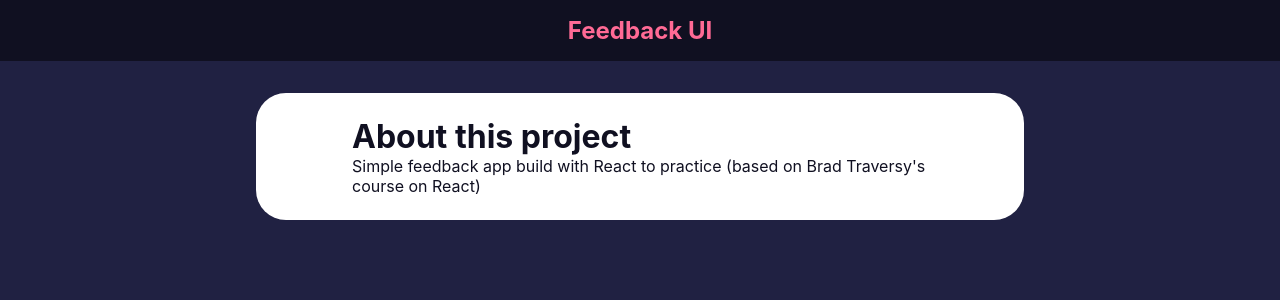
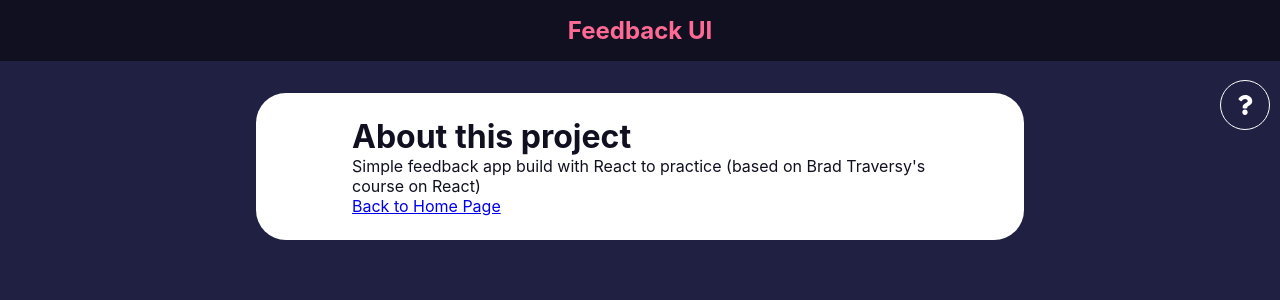
Before and after one commit to Ayaz-Rzayev/feedback-app, a React (Create React App) app: page /about in a window 1280 px wide. Shown: the top 300 px of the page. Built offline with nearby package versions, Linux system fonts and the light colour scheme.

Commit message:
AboutIconLink added (link to about page)

```diff
--- a/src/App.js
+++ b/src/App.js
@@ -8,6 +8,7 @@ import Header from "./components/UI/Header";
 import FeedbackForm from "./components/FeedbackForm";
 import FeedbackData from "./data/FeedbackData";
 import AboutPage from "./components/pages/AboutPage";
+import AboutIconLink from "./components/AboutIconLink";
 
 function App() {
   const [feedbacks, setFeedback] = useState(FeedbackData);
@@ -46,6 +47,7 @@ function App() {
           <Route path="/about" element={<AboutPage />} />
         </Routes>
       </div>
+      <AboutIconLink/>
     </Router>
   );
 }
--- /dev/null
+++ b/src/components/AboutIconLink.js
@@ -0,0 +1,13 @@
+import { FaQuestion } from "react-icons/fa";
+import { Link } from "react-router-dom";
+import styles from "./AboutIconLink.module.css";
+
+const AboutIconLink = () => {
+  return (
+    <Link className={styles["about-link"]} to="/about">
+      <FaQuestion></FaQuestion>
+    </Link>
+  );
+};
+
+export default AboutIconLink;
--- /dev/null
+++ b/src/components/AboutIconLink.module.css
@@ -0,0 +1,15 @@
+.about-link{
+  position: absolute;
+  top: 80px;
+  right: 10px;
+  color: #fff;
+  font-size: 20px;
+  width: 50px;
+  height: 50px;
+  padding: 10px;
+  border: 1px solid #fff;
+  border-radius: 50%;
+  display: flex;
+  justify-content: center;
+  align-items: center;
+}
--- a/src/components/pages/AboutPage.js
+++ b/src/components/pages/AboutPage.js
@@ -1,14 +1,18 @@
-import React from "react"
-import Card from "../UI/Card"
-
+import React from "react";
+import Card from "../UI/Card";
+import { Link } from "react-router-dom";
 
 const AboutPage = () => {
   return (
     <Card>
       <h1>About this project</h1>
-      <p>Simple feedback app build with React to practice (based on Brad Traversy's course on React)</p>
+      <p>
+        Simple feedback app build with React to practice (based on Brad
+        Traversy's course on React)
+      </p>
+      <Link to="/">Back to Home Page</Link>
     </Card>
-  )
-}
+  );
+};
 
-export default AboutPage
+export default AboutPage;
```
